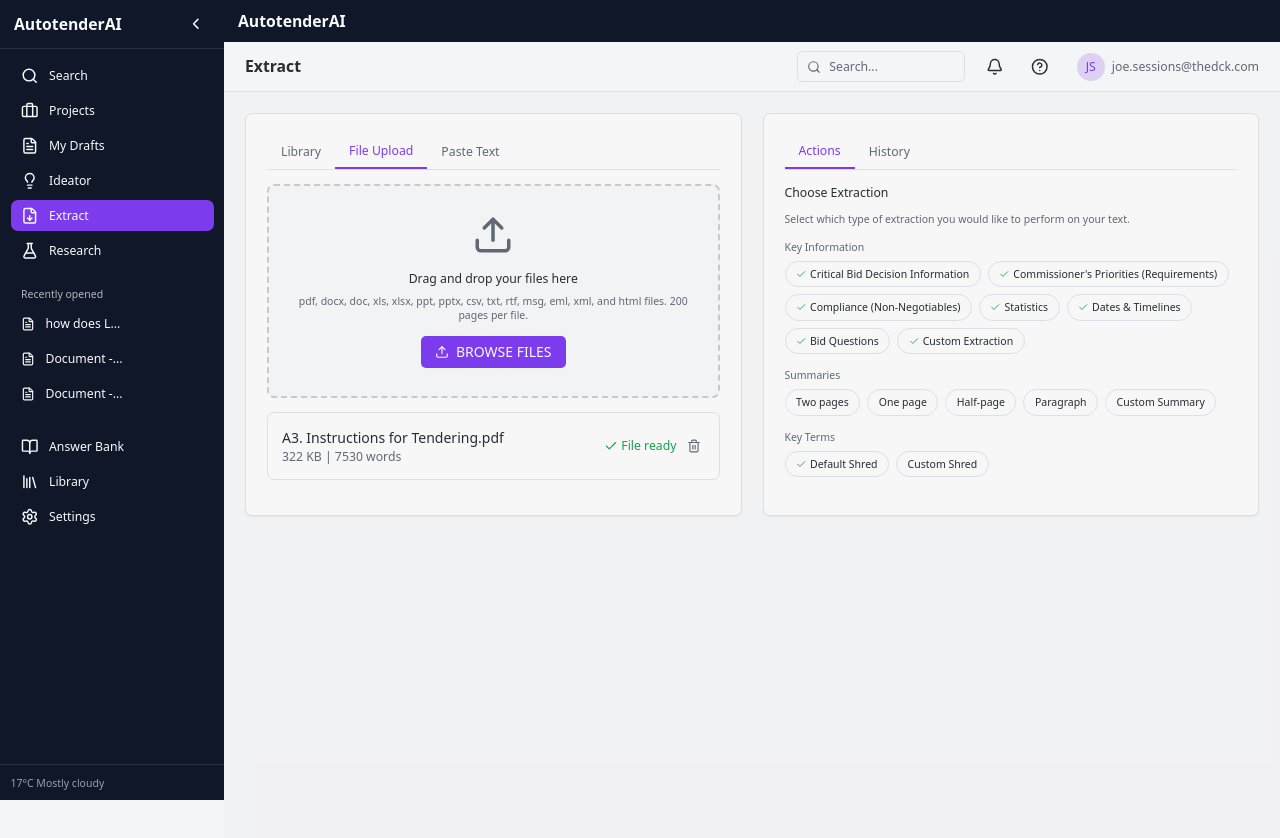
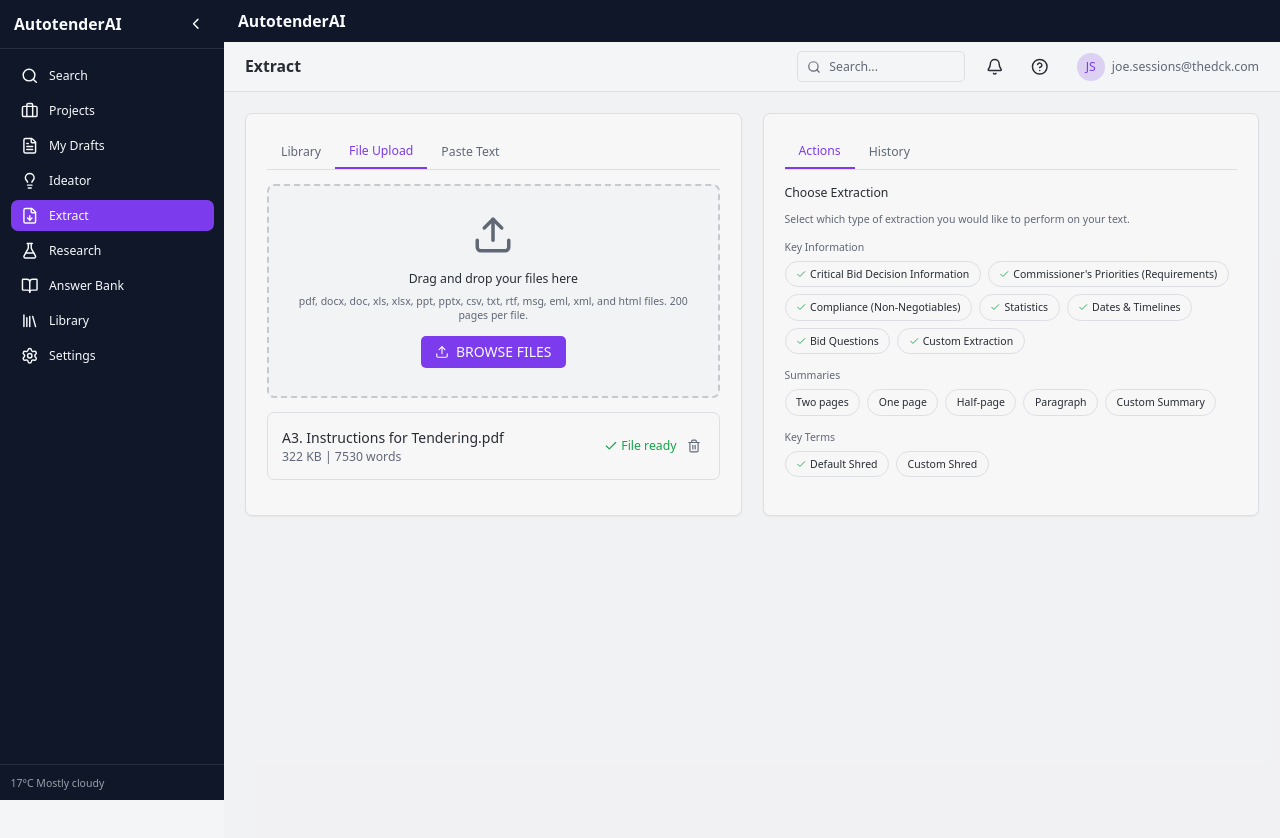
Before and after one commit to ravikoriya07/AutotenderAI, a Next.js app: page /extract in a window 1280 px wide. Shown: the top 838 px of the page. Built offline with nearby package versions, Linux system fonts and the light colour scheme.

Commit message:
Refactor Sidebar component: remove recent items section and consolidate navigation links into a single mapping for cleaner code.

```diff
--- a/src/components/layout/Sidebar.tsx
+++ b/src/components/layout/Sidebar.tsx
@@ -31,12 +31,6 @@ const bottomNav = [
   { href: "/answer-bank", label: "Answer Bank", icon: BookOpen },
   { href: "/library", label: "Library", icon: Library },
   { href: "/settings", label: "Settings", icon: Settings },
-];
-
-const recentItems = [
-  "how does L...",
-  "Document -...",
-  "Document -...",
 ];
 
 export function Sidebar() {
@@ -82,49 +76,7 @@ export function Sidebar() {
 
       <nav className="flex-1 overflow-y-auto p-3">
         <div className="space-y-1">
-          {mainNav.map((item) => {
-            const isActive = pathname === item.href;
-            return (
-              <Link
-                key={item.href}
-                href={item.href}
-                className={cn(
-                  "flex items-center gap-3 rounded-lg px-3 py-2 text-sm transition-colors",
-                  isActive
-                    ? "bg-primary text-primary-foreground"
-                    : "hover:bg-sidebar-foreground/10"
-                )}
-              >
-                <item.icon className="h-5 w-5 shrink-0" />
-                {!collapsed && <span>{item.label}</span>}
-              </Link>
-            );
-          })}
-        </div>
-
-        {!collapsed && (
-          <div className="mt-6">
-            <h3 className="mb-2 px-3 text-xs font-medium text-sidebar-foreground/70">
-              Recently opened
-            </h3>
-            <ul className="space-y-1">
-              {recentItems.map((item, i) => (
-                <li key={i}>
-                  <Link
-                    href="#"
-                    className="flex items-center gap-3 rounded-lg px-3 py-2 text-sm hover:bg-sidebar-foreground/10"
-                  >
-                    <FileText className="h-4 w-4 shrink-0" />
-                    <span className="truncate">{item}</span>
-                  </Link>
-                </li>
-              ))}
-            </ul>
-          </div>
-        )}
-
-        <div className="mt-6 space-y-1">
-          {bottomNav.map((item) => {
+          {[...mainNav, ...bottomNav].map((item) => {
             const isActive = pathname === item.href;
             return (
               <Link
```
